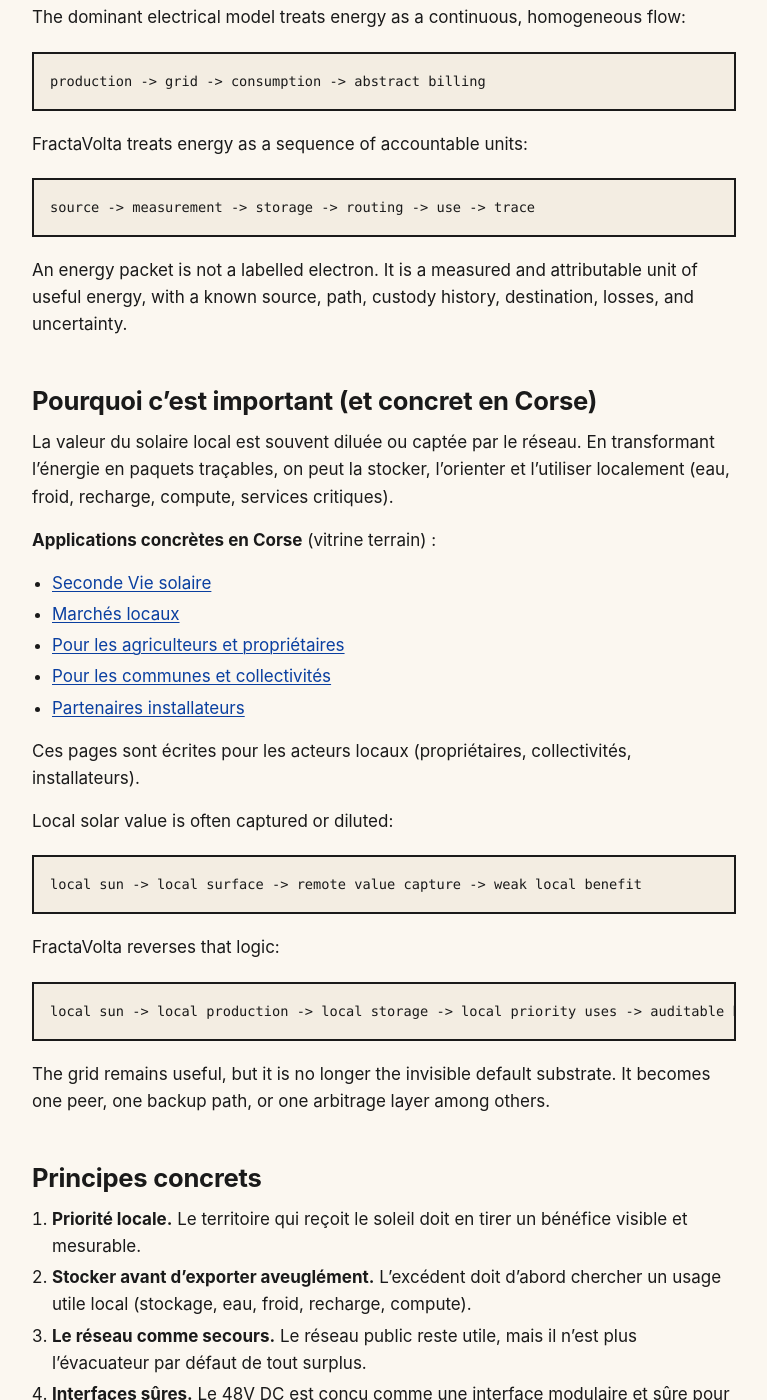
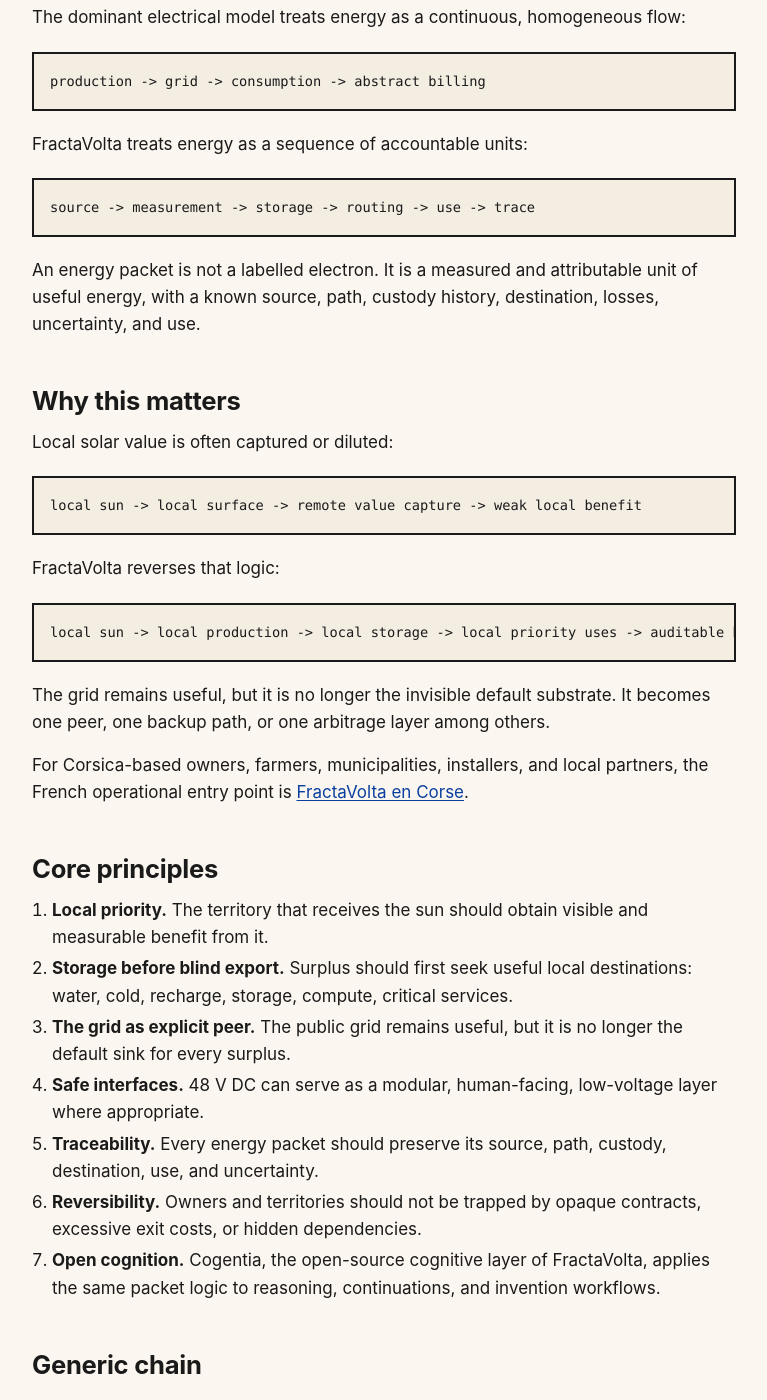
Before and after one commit to JeanHuguesRobert/FractaVolta, a Jekyll site: the page built from docs/energy-packets.md, in a window 1280 px wide and 1400 px high, scrolled down 408 px. Shown: the whole window, without its empty margins (56-823 px from the left). Built offline with Jekyll 4.4.1, drawn with Linux system fonts in a browser that asks for light colours; some of the changed text lies outside the part shown.

Commit message:
docs: clean energy packets page as English entry point

````diff
--- a/docs/energy-packets.md
+++ b/docs/energy-packets.md
@@ -1,11 +1,12 @@
 ---
 title: Energy packets
 subtitle: From electricity as flow to energy as traceable, routable, local capacity.
-description: "FractaVolta transforme l’énergie solaire locale en paquets d’énergie mesurés, stockés, routés et tracés. Du flux continu vers des unités de capacité utiles, auditables et souveraines."
+lang: en
+description: "FractaVolta turns local solar energy into measured, stored, routed, and traced energy packets: useful, auditable, sovereign units of capacity."
 canonical_url: https://fractavolta.com/energy-packets
-last_stamped_at: 2026-05-20
-date: "2026-05-20"
-status: "draft — auto-filled (frontmatter cleanup)"
+last_stamped_at: 2026-06-02
+date: "2026-06-02"
+status: "active — English concept entry point"
 ---
 
 ## The shift
@@ -24,20 +25,9 @@
 source -> measurement -> storage -> routing -> use -> trace
 ```
 
-An energy packet is not a labelled electron. It is a measured and attributable unit of useful energy, with a known source, path, custody history, destination, losses, and uncertainty.
+An energy packet is not a labelled electron. It is a measured and attributable unit of useful energy, with a known source, path, custody history, destination, losses, uncertainty, and use.
 
-## Pourquoi c’est important (et concret en Corse)
-
-La valeur du solaire local est souvent diluée ou captée par le réseau. En transformant l’énergie en paquets traçables, on peut la stocker, l’orienter et l’utiliser localement (eau, froid, recharge, compute, services critiques).
-
-**Applications concrètes en Corse** (vitrine terrain) :
-- [Seconde Vie solaire](./fr/seconde-vie)
-- [Marchés locaux](./fr/marches)
-- [Pour les agriculteurs et propriétaires](./fr/agriculteurs)
-- [Pour les communes et collectivités](./fr/collectivites)
-- [Partenaires installateurs](./fr/installateurs)
-
-Ces pages sont écrites pour les acteurs locaux (propriétaires, collectivités, installateurs).
+## Why this matters
 
 Local solar value is often captured or diluted:
 
@@ -53,14 +43,16 @@
 
 The grid remains useful, but it is no longer the invisible default substrate. It becomes one peer, one backup path, or one arbitrage layer among others.
 
-## Principes concrets
+For Corsica-based owners, farmers, municipalities, installers, and local partners, the French operational entry point is [FractaVolta en Corse](./fr/).
 
-1. **Priorité locale.** Le territoire qui reçoit le soleil doit en tirer un bénéfice visible et mesurable.
-2. **Stocker avant d’exporter aveuglément.** L’excédent doit d’abord chercher un usage utile local (stockage, eau, froid, recharge, compute).
-3. **Le réseau comme secours.** Le réseau public reste utile, mais il n’est plus l’évacuateur par défaut de tout surplus.
-4. **Interfaces sûres.** Le 48V DC est conçu comme une interface modulaire et sûre pour l’humain.
-5. **Traçabilité.** Chaque paquet d’énergie porte son origine, son trajet, sa destination et son usage. Rien n’est invisible.
-6. **Reversibility.** Owners and territories should not be trapped by opaque or excessive exit costs.
+## Core principles
+
+1. **Local priority.** The territory that receives the sun should obtain visible and measurable benefit from it.
+2. **Storage before blind export.** Surplus should first seek useful local destinations: water, cold, recharge, storage, compute, critical services.
+3. **The grid as explicit peer.** The public grid remains useful, but it is no longer the default sink for every surplus.
+4. **Safe interfaces.** 48 V DC can serve as a modular, human-facing, low-voltage layer where appropriate.
+5. **Traceability.** Every energy packet should preserve its source, path, custody, destination, use, and uncertainty.
+6. **Reversibility.** Owners and territories should not be trapped by opaque contracts, excessive exit costs, or hidden dependencies.
 7. **Open cognition.** Cogentia, the open-source cognitive layer of FractaVolta, applies the same packet logic to reasoning, continuations, and invention workflows.
 
 ## Generic chain
@@ -109,8 +101,45 @@
 - degraded land, quarries, and landfills;
 - critical infrastructure;
 - collective self-consumption systems;
-- mobile batteries and EVs;
+- mobile batteries and electric vehicles;
 - edge compute and sovereign inference nodes.
+
+## From energy packets to inference packets
+
+Once energy becomes measurable, attributable, and routable, compute can be treated in the same way.
+
+A solar-backed inference job can carry:
+
+- a known energy source;
+- a measured conversion path;
+- a compute device and efficiency profile;
+- a workload identity;
+- a result hash or provenance certificate;
+- a service-level record.
+
+The point is not to reduce cognition to electricity. The point is to make the physical substrate of inference visible, accountable, and locally steerable.
+
+## Relation to the wider stack
+
+Energy packets are the first layer of a broader packetization pattern:
+
+```text
+energy packets -> inference packets -> cognitive packets -> civic packets
+```
+
+At each layer, the same architectural question returns:
+
+> Can useful work be decomposed into accountable, routable, inspectable units without creating a capturable centre?
+
+FractaVolta answers this question physically, through energy and compute infrastructure. Cogentia answers it cognitively. Inseme answers it civically.
+
+## Further reading
+
+- [For deployers](./for-deployers) — concrete deployment patterns.
+- [For partners](./for-partners) — commercial and institutional engagement.
+- [Papers](./papers) — research-grade documents and cross-corpus references.
+- [UNCONSCIOUS_GRID.md](https://github.com/JeanHuguesRobert/FractaVolta/blob/main/UNCONSCIOUS_GRID.md) — foundational source document.
+- [LE_RESEAU_INCONSCIENT.md](https://github.com/JeanHuguesRobert/FractaVolta/blob/main/LE_RESEAU_INCONSCIENT.md) — French source/derived document for readers who need the French theoretical entry point.
 
 ## FractaVolta in one sentence
 
````
